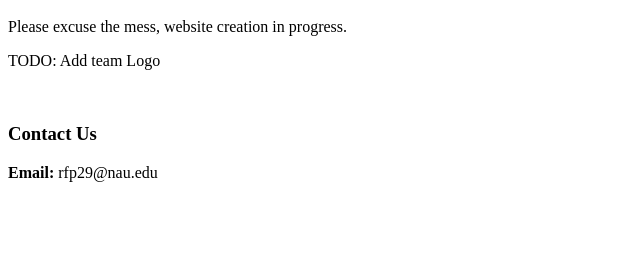
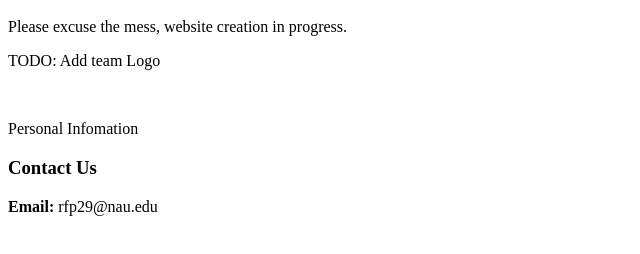
Before and after one commit to Kcin1997/Kcin1997.github.io, a plain HTML site: page index.html in a window 1280 px wide. Shown: the part 48-302 px from the top of the page, without its empty margins (0-640 px from the left). Drawn offline with Linux system fonts and the light colour scheme.

Commit message:
Update index.html

```diff
--- a/index.html
+++ b/index.html
@@ -7,6 +7,8 @@
     <p>Please excuse the mess, website creation in progress.</p>
     <p>TODO: Add team Logo</p>
     <br>
+    <p>Personal Infomation
+        </p>
     <h3>Contact Us</h3>
     <p><strong>Email:</strong> rfp29@nau.edu</p>
 </body>
```
